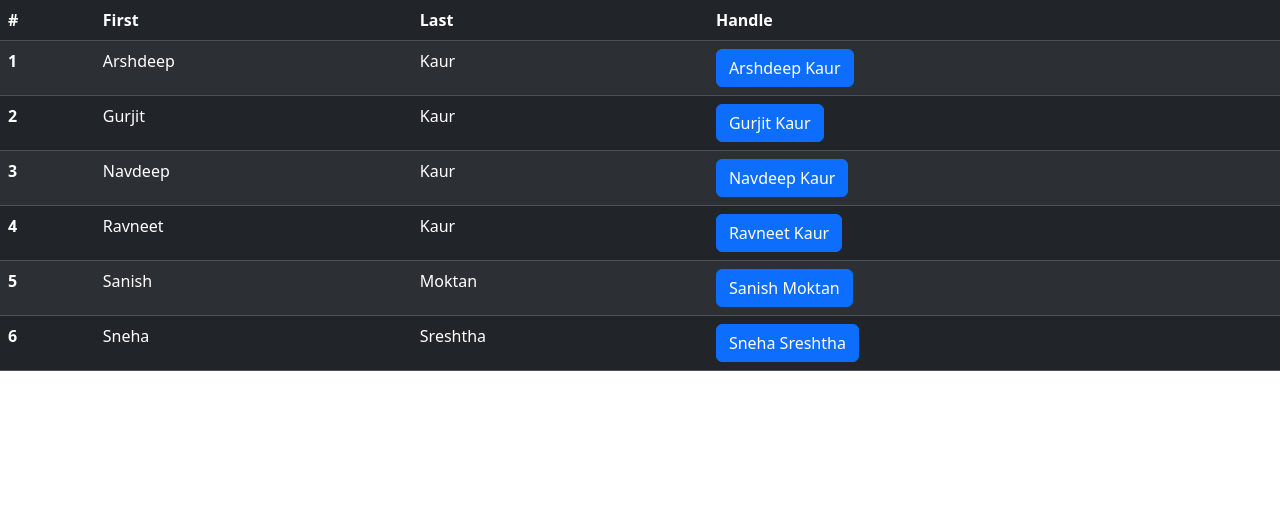
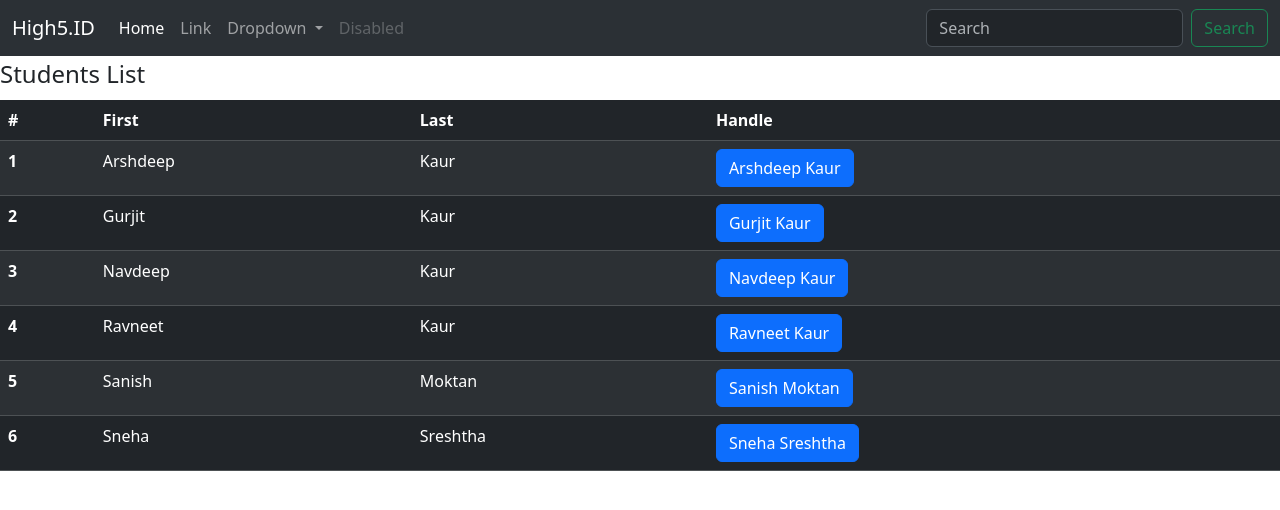
Before and after one commit to Itsraj3600/High5, a plain HTML site: page index.html in a window 1280 px wide. Drawn offline with nearby package versions, Linux system fonts and the light colour scheme.

Commit message:
modified:   Raj/Id.html 	modified:   Raj/style.css 	modified:   Students.css 	modified:   index.html

```diff
--- a/Students.css
+++ b/Students.css
@@ -1,3 +1,10 @@
 .btn btn-primary {
   width: 40px;
 }
+fieldset {
+  display: inline-block;
+  border: 2px solid #000;
+  padding: 10px;
+  margin: 10px;
+  text-align: center;
+}
--- a/index.html
+++ b/index.html
@@ -17,6 +17,70 @@
     <title>Students</title>
   </head>
   <body>
+    <nav
+      class="navbar bg-dark navbar-expand-lg bg-body-tertiary"
+      data-bs-theme="dark"
+    >
+      <div class="container-fluid">
+        <a class="navbar-brand" href="https://high5.college">High5.ID</a>
+        <button
+          class="navbar-toggler"
+          type="button"
+          data-bs-toggle="collapse"
+          data-bs-target="#navbarSupportedContent"
+          aria-controls="navbarSupportedContent"
+          aria-expanded="false"
+          aria-label="Toggle navigation"
+        >
+          <span class="navbar-toggler-icon"></span>
+        </button>
+        <div class="collapse navbar-collapse" id="navbarSupportedContent">
+          <ul class="navbar-nav me-auto mb-2 mb-lg-0">
+            <li class="nav-item">
+              <a class="nav-link active" aria-current="page" href="#">Home</a>
+            </li>
+            <li class="nav-item">
+              <a class="nav-link" href="#">Link</a>
+            </li>
+            <li class="nav-item dropdown">
+              <a
+                class="nav-link dropdown-toggle"
+                href="#"
+                role="button"
+                data-bs-toggle="dropdown"
+                aria-expanded="false"
+              >
+                Dropdown
+              </a>
+              <ul class="dropdown-menu">
+                <li><a class="dropdown-item" href="#">Action</a></li>
+                <li><a class="dropdown-item" href="#">Another action</a></li>
+                <li><hr class="dropdown-divider" /></li>
+                <li>
+                  <a class="dropdown-item" href="#">Something else here</a>
+                </li>
+              </ul>
+            </li>
+            <li class="nav-item">
+              <a class="nav-link disabled" aria-disabled="true">Disabled</a>
+            </li>
+          </ul>
+          <form class="d-flex" role="search">
+            <input
+              class="form-control me-2"
+              type="search"
+              placeholder="Search"
+              aria-label="Search"
+            />
+            <button class="btn btn-outline-success" type="submit">
+              Search
+            </button>
+          </form>
+        </div>
+      </div>
+    </nav>
+    <fieldset>
+      <legend>Students List</legend>
       <table class="table table-striped table-hover table-dark">
         <thead>
           <tr>
@@ -107,5 +171,6 @@
           </tr>
         </tbody>
       </table>
+    </fieldset>
   </body>
 </html>
```
Also changed, not shown: Raj/Id.html (+4 -5 lines), Raj/style.css (+11 -6 lines). Lines whose indentation alone changed are shown as unchanged.
